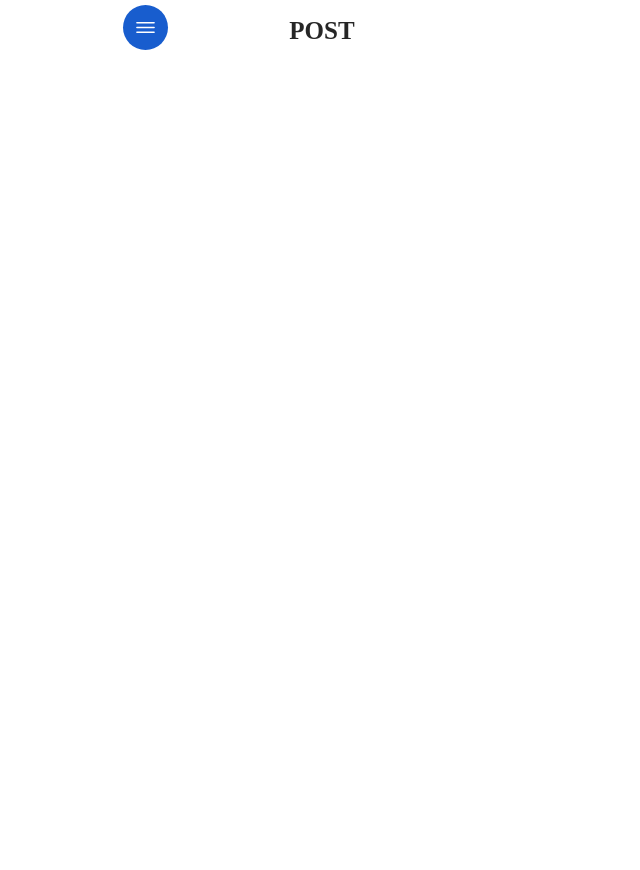
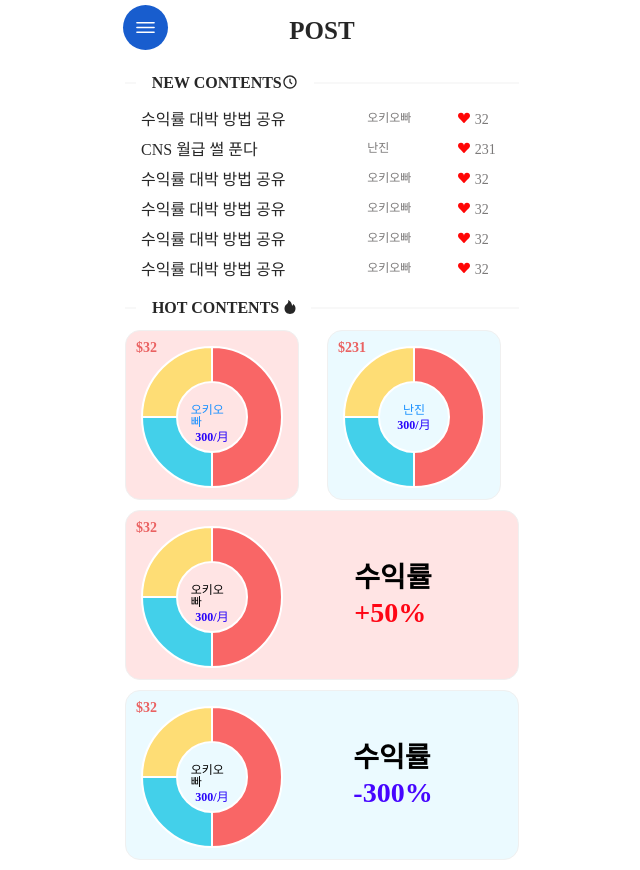
Before and after one commit to juajang/turkey, a React (Create React App) app: page /post in a window 1280 px wide. Before the commit this address had no page. Shown: the whole page, without its empty margins (318-958 px from the left). Before the commit the page ends 800 px from the top, so only its background shows below. Built offline with nearby package versions, Linux system fonts and the light colour scheme.

Commit message:
Fix routes

```diff
--- a/src/App.js
+++ b/src/App.js
@@ -21,8 +21,8 @@ function App() {
         <div className="app-contents">
           <Header />
           <Routes>
-            <Route exact path="/" element={<Community />} />
-            <Route path="/feed" element={<Feed />} />
+            <Route exact path="/" element={<Feed />} />
+            <Route path="/post" element={<Community />} />
             <Route path="/post/:id" element={<Post />} />
             <Route path="pick-me" element={<PickMe />} />
             <Route
--- a/src/components/common/Header.js
+++ b/src/components/common/Header.js
@@ -98,10 +98,10 @@ const Header = () => {
             <img alt="character_sol" src="/images/character_sol.png" />
           </div>
           <div className="category">HOME</div>
-          <Link to="/feed">
+          <Link to="/">
             <div className="menu">FEED</div>
           </Link>
-          <Link to="/">
+          <Link to="/post">
             <div className="menu">COMMUNITY</div>
           </Link>
           <div className="category">MY PAGE</div>
--- a/src/components/common/data.json
+++ b/src/components/common/data.json
@@ -15,10 +15,10 @@
     },
     {
       "id": 1,
-      "like": 32,
-      "title": "수익률 대박 방법 공유",
+      "like": 231,
+      "title": "CNS 월급 썰 푼다",
       "contents": "국회가 재적의원 과반수의 찬성으로 계엄의 해제를 요구한 때에는 대통령은 이를 해제하여야 한다. 헌법재판소 재판관은 정당에 가입하거나 정치에 관여할 수 없다.\n\n제1항의 해임건의는 국회재적의원 3분의 1 이상의 발의에 의하여 국회재적의원 과반수의 찬성이 있어야 한다. 이 헌법은 1988년 2월 25일부터 시행한다. 다만, 이 헌법을 시행하기 위하여 필요한 법률의 제정·개정과 이 헌법에 의한 대통령 및 국회의원의 선거 기타 이 헌법시행에 관한 준비는 이 헌법시행 전에 할 수 있다.",
-      "nickname": "오키오빠",
+      "nickname": "난진",
       "income": "300",
       "chartData": [
         50,
--- a/src/components/community/PostList.js
+++ b/src/components/community/PostList.js
@@ -11,7 +11,7 @@ const PostContainer = styled.div`
 const PostCard = styled.div`
   display: grid;
   color: black;
-  padding: 5px 0;
+  padding: 7px 0;
   grid-template-columns: 5fr 2fr 1fr;
 
   .nickname {
@@ -30,7 +30,7 @@ const PostList = () => {
   return (
     <PostContainer>
       {data.map(({ id, nickname, title, like }) => (
-        <Link key={id} to={`post/${id}`}>
+        <Link key={id} to={`/post/${id}`}>
           <PostCard>
             <h3>{title}</h3>
             <span className="nickname"> {nickname} </span>
--- a/src/pages/Community.js
+++ b/src/pages/Community.js
@@ -4,9 +4,11 @@ import { Divider } from "antd";
 import PostList from "../components/community/PostList";
 import { BiTimeFive } from "react-icons/bi";
 import { AiFillFire } from "react-icons/ai";
+import dummy from "../components/common/data.json";
+import ContentCard from "../components/common/ContentCard";
 
 const CommunityWrapper = styled.div`
-  padding: 0 1em;
+  padding: 0 10px;
 
   h2 {
     font-weight: 600;
@@ -14,21 +16,64 @@ const CommunityWrapper = styled.div`
   }
 `;
 
+const GridContainer = styled.div`
+  display: grid;
+  grid-template-columns: 1fr 1fr;
+  grid-gap: 10px;
+`;
+
+const HotContentsContainer = styled.div`
+  color: black;
+  a {
+    color: black;
+  }
+`;
+
 const Community = () => {
+  const { data } = dummy;
+
   return (
     <CommunityWrapper>
-      <Divider orientation="left" style={{ fontWeight: 650 }}>
-        NEW CONTENTS{" "}
+      <Divider orientation="left" style={{ fontWeight: 650, margin: "10px 0" }}>
+        NEW CONTENTS
         <BiTimeFive size={16} style={{ position: "relative", top: 2 }} />
       </Divider>
       <PostList />
-      <Divider orientation="left" style={{ fontWeight: 650 }}>
+      <Divider orientation="left" style={{ fontWeight: 650, margin: "10px 0" }}>
         HOT CONTENTS
         <AiFillFire
           size={16}
           style={{ position: "relative", top: 2, left: 3 }}
         />
       </Divider>
+      <GridContainer>
+        {data.slice(0, 2).map((data, index) => (
+          <ContentCard
+            {...data}
+            key={data.id}
+            index={index}
+            fullWidth={true}
+            style={{
+              display: "flex",
+              marginBottom: "10px",
+            }}
+          />
+        ))}
+      </GridContainer>
+      <HotContentsContainer>
+        {data.slice(4, 6).map((data, index) => (
+          <ContentCard
+            {...data}
+            key={data.id}
+            index={index}
+            fullWidth={true}
+            style={{
+              display: "flex",
+              marginBottom: "10px",
+            }}
+          />
+        ))}
+      </HotContentsContainer>
     </CommunityWrapper>
   );
 };
```
